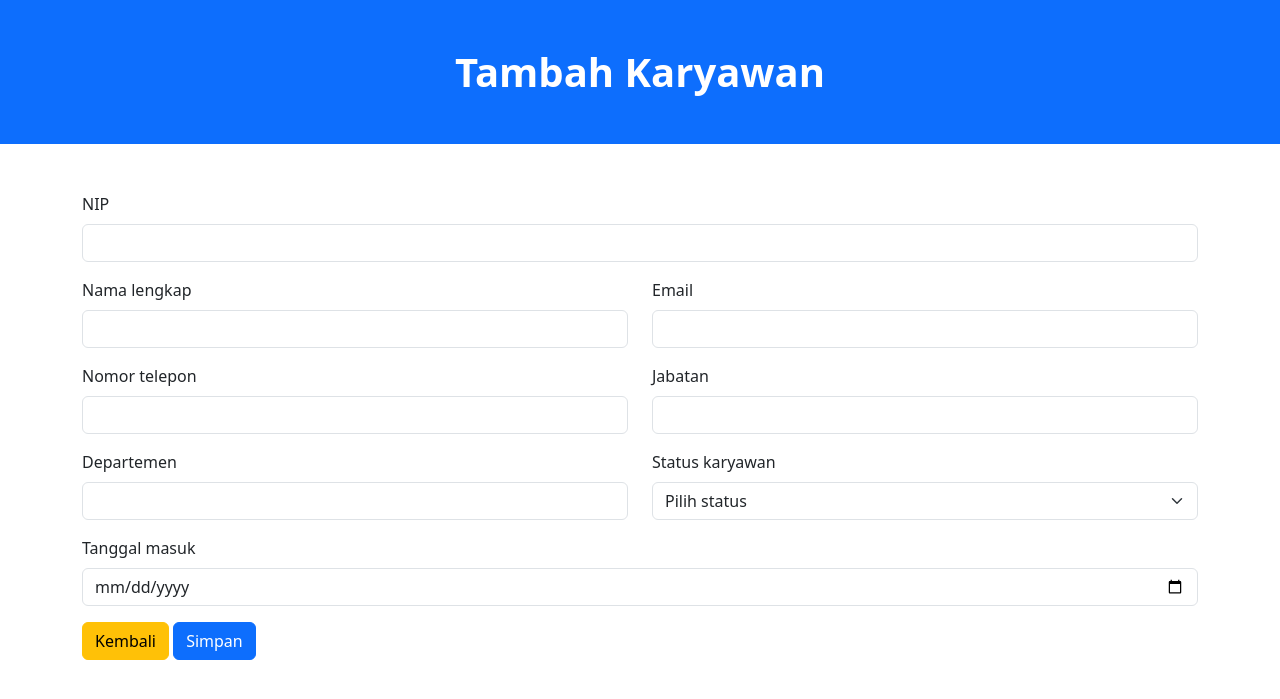
After one commit to indiramfh/-tugas-pemrograman-web-2, a Laravel app: page /employees/create in a window 1280 px wide. The commit adds this page. Shown: the top 699 px of the page. Run offline with Laravel 12, Linux system fonts and the light colour scheme.

Commit message:
feat: implementasi fungsi dan form tambah data Karyawan

```diff
--- a/app/Http/Controllers/EmployeeController.php
+++ b/app/Http/Controllers/EmployeeController.php
@@ -4,6 +4,9 @@ namespace App\Http\Controllers;
 
 use App\Models\Employee;
 use Illuminate\Contracts\View\View;
+use Illuminate\Http\RedirectResponse;
+use Illuminate\Http\Request;
+use Illuminate\Validation\Rule;
 
 class EmployeeController extends Controller
 {
@@ -13,4 +16,40 @@ class EmployeeController extends Controller
             'employees' => Employee::latest()->paginate(10),
         ]);
     }
+
+    public function create(): View
+    {
+        return view('employees.create');
+    }
+
+    public function store(Request $request): RedirectResponse
+    {
+        Employee::create($this->validatedData($request));
+
+        return to_route('employees.index')->with('success', 'Data karyawan berhasil ditambahkan.');
+    }
+
+    private function validatedData(Request $request, ?Employee $employee = null): array
+    {
+        return $request->validate([
+            'employee_number' => ['required', 'string', 'max:30', Rule::unique('employees')->ignore($employee?->getKey())],
+            'name' => ['required', 'string', 'max:255'],
+            'email' => ['nullable', 'email', 'max:255'],
+            'phone' => ['nullable', 'string', 'max:30'],
+            'position' => ['required', 'string', 'max:100'],
+            'department' => ['required', 'string', 'max:100'],
+            'employment_status' => ['required', Rule::in(['Aktif', 'Kontrak', 'Masa Percobaan', 'Nonaktif'])],
+            'joined_at' => ['required', 'date'],
+        ], [
+            'employee_number.required' => 'NIP wajib diisi.',
+            'employee_number.unique' => 'NIP sudah digunakan.',
+            'name.required' => 'Nama karyawan wajib diisi.',
+            'email.email' => 'Alamat email tidak valid.',
+            'position.required' => 'Jabatan wajib diisi.',
+            'department.required' => 'Departemen wajib diisi.',
+            'employment_status.required' => 'Status karyawan wajib dipilih.',
+            'joined_at.required' => 'Tanggal masuk wajib diisi.',
+            'joined_at.date' => 'Tanggal masuk tidak valid.',
+        ]);
+    }
 }
--- /dev/null
+++ b/resources/views/employees/_form.blade.php
@@ -0,0 +1,78 @@
+<div class="mb-3">
+    <label for="employee_number" class="form-label">NIP</label>
+    <input type="text" class="form-control @error('employee_number') is-invalid @enderror" id="employee_number"
+        name="employee_number" value="{{ old('employee_number', $employee?->employee_number) }}" required>
+    @error('employee_number')
+        <div class="invalid-feedback">{{ $message }}</div>
+    @enderror
+</div>
+
+<div class="row">
+    <div class="col-md-6 mb-3">
+        <label for="name" class="form-label">Nama lengkap</label>
+        <input type="text" class="form-control @error('name') is-invalid @enderror" id="name" name="name"
+            value="{{ old('name', $employee?->name) }}" required>
+        @error('name')
+            <div class="invalid-feedback">{{ $message }}</div>
+        @enderror
+    </div>
+    <div class="col-md-6 mb-3">
+        <label for="email" class="form-label">Email</label>
+        <input type="email" class="form-control @error('email') is-invalid @enderror" id="email" name="email"
+            value="{{ old('email', $employee?->email) }}">
+        @error('email')
+            <div class="invalid-feedback">{{ $message }}</div>
+        @enderror
+    </div>
+</div>
+
+<div class="row">
+    <div class="col-md-6 mb-3">
+        <label for="phone" class="form-label">Nomor telepon</label>
+        <input type="text" class="form-control @error('phone') is-invalid @enderror" id="phone" name="phone"
+            value="{{ old('phone', $employee?->phone) }}">
+        @error('phone')
+            <div class="invalid-feedback">{{ $message }}</div>
+        @enderror
+    </div>
+    <div class="col-md-6 mb-3">
+        <label for="position" class="form-label">Jabatan</label>
+        <input type="text" class="form-control @error('position') is-invalid @enderror" id="position" name="position"
+            value="{{ old('position', $employee?->position) }}" required>
+        @error('position')
+            <div class="invalid-feedback">{{ $message }}</div>
+        @enderror
+    </div>
+</div>
+
+<div class="row">
+    <div class="col-md-6 mb-3">
+        <label for="department" class="form-label">Departemen</label>
+        <input type="text" class="form-control @error('department') is-invalid @enderror" id="department" name="department"
+            value="{{ old('department', $employee?->department) }}" required>
+        @error('department')
+            <div class="invalid-feedback">{{ $message }}</div>
+        @enderror
+    </div>
+    <div class="col-md-6 mb-3">
+        <label for="employment_status" class="form-label">Status karyawan</label>
+        <select class="form-select @error('employment_status') is-invalid @enderror" id="employment_status" name="employment_status" required>
+            <option value="">Pilih status</option>
+            @foreach (['Aktif', 'Kontrak', 'Masa Percobaan', 'Nonaktif'] as $status)
+                <option value="{{ $status }}" @selected(old('employment_status', $employee?->employment_status) === $status)>{{ $status }}</option>
+            @endforeach
+        </select>
+        @error('employment_status')
+            <div class="invalid-feedback">{{ $message }}</div>
+        @enderror
+    </div>
+</div>
+
+<div class="mb-3">
+    <label for="joined_at" class="form-label">Tanggal masuk</label>
+    <input type="date" class="form-control @error('joined_at') is-invalid @enderror" id="joined_at" name="joined_at"
+        value="{{ old('joined_at', $employee?->joined_at?->format('Y-m-d')) }}" required>
+    @error('joined_at')
+        <div class="invalid-feedback">{{ $message }}</div>
+    @enderror
+</div>
--- /dev/null
+++ b/resources/views/employees/create.blade.php
@@ -0,0 +1,11 @@
+<x-app>
+    <x-slot:title>Tambah Karyawan</x-slot:title>
+
+    <form method="POST" action="{{ route('employees.store') }}">
+        @csrf
+        @include('employees._form', ['employee' => null])
+
+        <a class="btn btn-warning" href="{{ route('employees.index') }}" role="button">Kembali</a>
+        <button type="submit" class="btn btn-primary">Simpan</button>
+    </form>
+</x-app>
--- a/resources/views/employees/index.blade.php
+++ b/resources/views/employees/index.blade.php
@@ -1,5 +1,11 @@
 <x-app>
     <x-slot:title>Data Karyawan</x-slot:title>
+
+    @if (session('success'))
+        <div class="alert alert-success" role="alert">{{ session('success') }}</div>
+    @endif
+
+    <a class="btn btn-primary mb-3" href="{{ route('employees.create') }}" role="button">Tambah Karyawan</a>
 
     <div class="table-responsive">
         <table class="table table-bordered border-dark table-hover align-middle">
--- a/routes/web.php
+++ b/routes/web.php
@@ -6,3 +6,5 @@ use Illuminate\Support\Facades\Route;
 Route::redirect('/', '/employees');
 
 Route::get('/employees', [EmployeeController::class, 'index'])->name('employees.index');
+Route::get('/employees/create', [EmployeeController::class, 'create'])->name('employees.create');
+Route::post('/employees', [EmployeeController::class, 'store'])->name('employees.store');
```
Also changed, not shown: tests/Feature/EmployeeCrudTest.php (+37 -0 lines).
